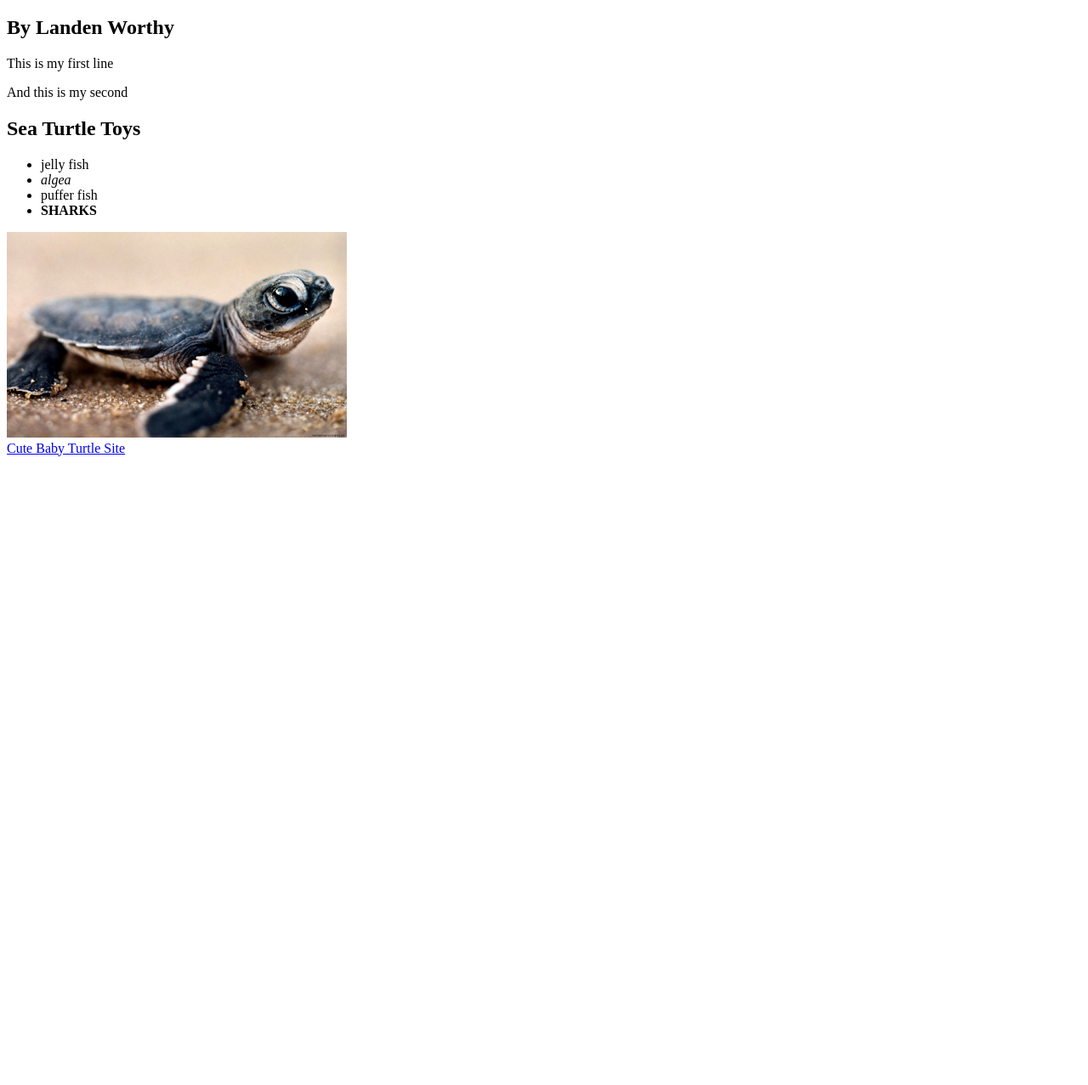
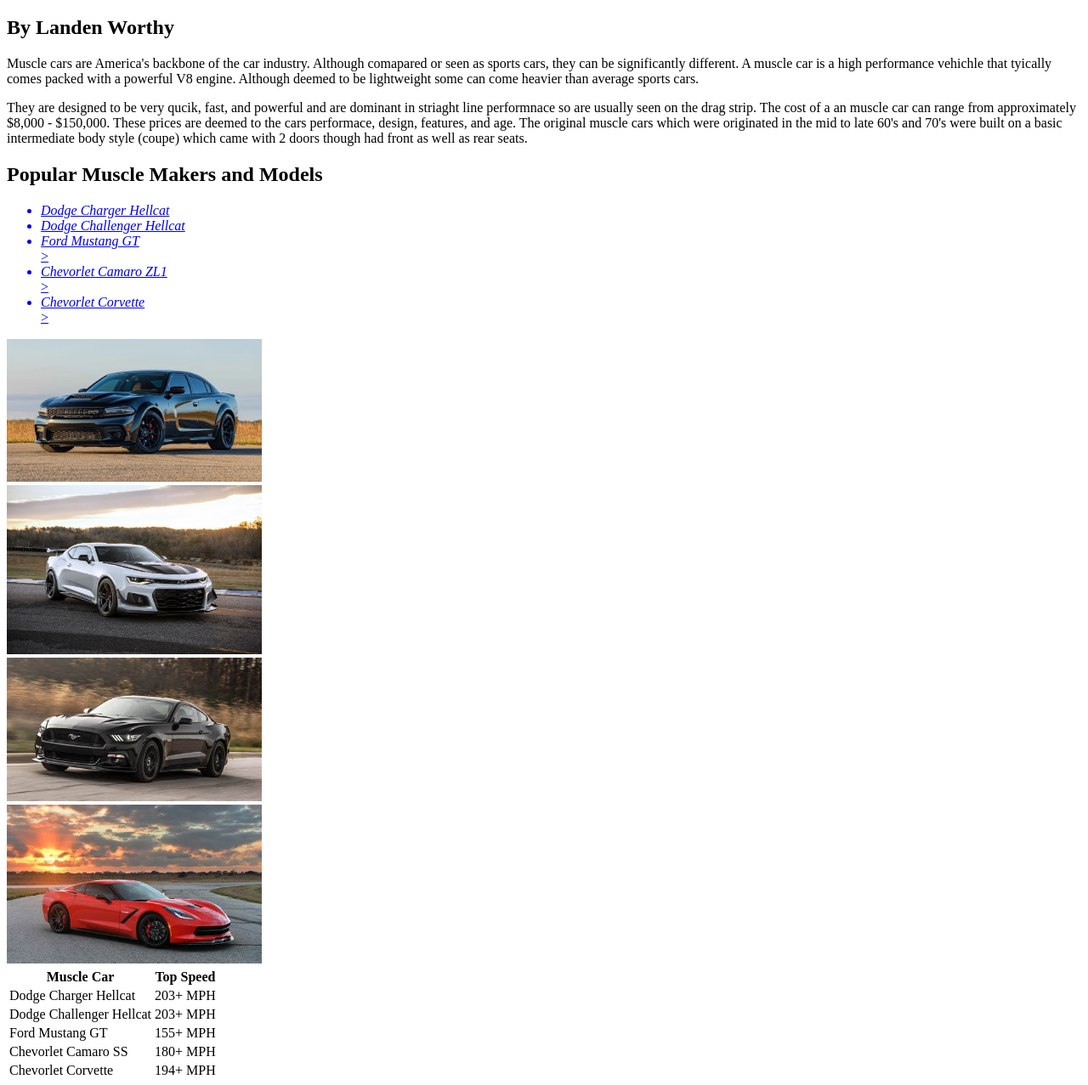
Before and after one commit to lworthy/lworthy.github.io, a plain HTML site: page CSCE242/excercises/01_html/index.html in a window 1280 px wide. Shown: the part 61-1338 px from the top of the page at 85% size. Before the commit the page ends 800 px from the top, so only its background shows below. Drawn offline with Linux system fonts and the light colour scheme.

Commit message:
added muscle car website

```diff
--- a/CSCE242/excercises/01_html/index.html
+++ b/CSCE242/excercises/01_html/index.html
@@ -1,24 +1,69 @@
 <!DOCTYPE html>
 <html>
     <head>
-        <!-- My turtle site-->
-        <title>Turtle</title>
+        <!-- Muscle Car details-->
+        <title>Top Muscle Cars</title>
     </head>
     <body>
-        <h1>&hearts;Sea Turtles Extreme&hearts;</h1>
+        <h1>All About The Muscle</h1>
         <h2>By Landen Worthy</h2>
-        <p>This is my first line</p>
-        <p>And this is my second</p>
+        <p>Muscle cars are America's backbone of the car industry. Although comapared or seen as sports cars,
+             they can be significantly different. A muscle car is a high performance vehichle that tyically comes
+             packed with a powerful V8 engine. Although deemed to be lightweight some can come heavier than average
+             sports cars.
+        </p>
 
-        <h2>Sea Turtle Toys</h2>
+        <p>They are designed to be very qucik, fast, and powerful and are dominant in striaght line
+            performnace so are usually seen on the drag strip. The cost of a an muscle car can range from approximately
+            $8,000 - $150,000. These prices are deemed to the cars performace, design, features, and age. The original
+            muscle cars which were originated in the mid to late 60's and 70's were built on a basic intermediate body style (coupe) which
+            came with 2 doors though had front as well as rear seats.
+        </p>
+
+        <h2>Popular Muscle Makers and Models</h2>
         <ul>
-            <li>jelly fish</li>
-            <li><em>algea</em></li>
-            <li>puffer fish</li>
-            <li><strong>SHARKS</strong></li>
+            <a href="https://www.dodge.com/charger/srt.html"><li><em>Dodge Charger Hellcat</em></li></a>
+            <a href="https://www.dodge.com/challenger/srt.html"><li><em>Dodge Challenger Hellcat</em></li></a>
+            <a href="https://www.ford.com/cars/mustang/"><li><em>Ford Mustang GT</em></li>></a>
+            <a href="https://www.caranddriver.com/chevrolet/camaro-zl1"><li><em>Chevorlet Camaro ZL1</em></li>></a>
+            <a href="https://www.chevrolet.com/performance/corvette?msockid=10f3fa0ab5f96d850eace97ab4eb6c3e"><li><em>Chevorlet Corvette</em></li>></a>
         </ul>
-        <img src="images/seaturtle.jpg" style="width: 400px;" alt="Cute Baby Sea Turtles"><br>
+        <img src="images/hellcat.webp" style="width: 300px;" alt="Dodge Hellcat Charger"><br>   <img src="images/camaro_.jpg" style="width: 300px;" alt="Camaro ZL1"><br>
+        <img src="images/mustanggt.jpg" style="width: 300px;" alt="Mustang GT"><br>    <img src="images/vette.jpg" style="width: 300px;" alt="Corvette C7"><br>
 
-        <a href="https://theturtlesource.com/">Cute Baby Turtle Site</a>
+
+
+        <table>
+            <tr>
+                <th>Muscle Car</th>
+                <th>Top Speed</th>
+            </tr>
+            <tr>
+                <td>Dodge Charger Hellcat</td>
+                <td>203+ MPH</td>
+            </tr>
+            <tr>
+                <td>Dodge Challenger Hellcat</td>
+                <td>203+ MPH</td>
+            </tr>
+            <tr>
+                <td>Ford Mustang GT</td>
+                <td>155+ MPH</td>
+            </tr>
+            <tr>
+                <td>Chevorlet Camaro SS</td>
+                <td>180+ MPH</td>
+            </tr>
+            <tr>
+                <td>Chevorlet Corvette</td>
+                <td>194+ MPH</td>
+            </tr>
+        </table>
+
+
+
+
+
+
     </body>
 </html>
```
Also changed, not shown: CSCE242/index.html (deleted, +0 -10 lines), index.html (added, +24 -0 lines), CSCE242/excercises/01_html/images/camaro_.jpg (added), CSCE242/excercises/01_html/images/hellcat.webp (added), CSCE242/excercises/01_html/images/mustanggt.jpg (added), CSCE242/excercises/01_html/images/old_muscle.jpg (added), CSCE242/excercises/01_html/images/vette.jpg (added).
